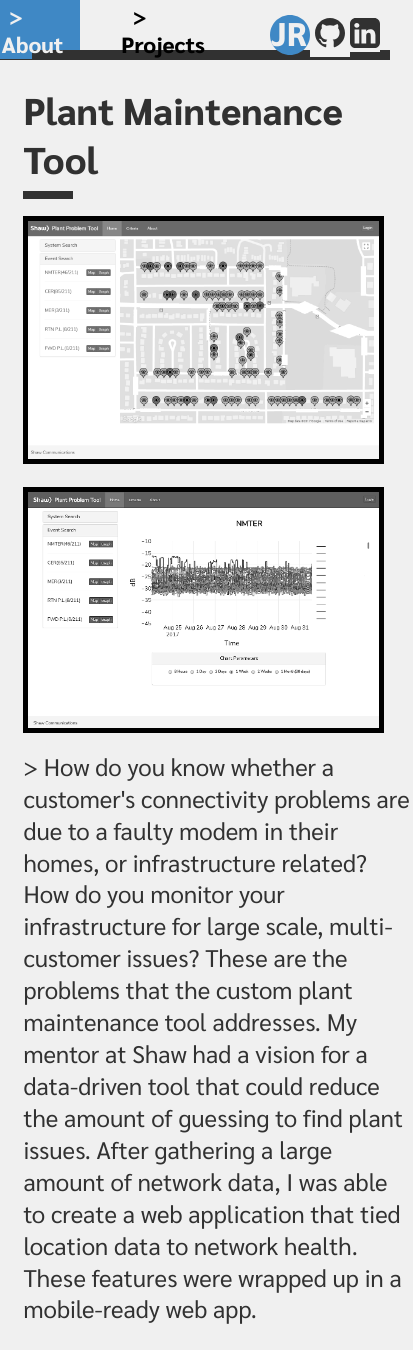
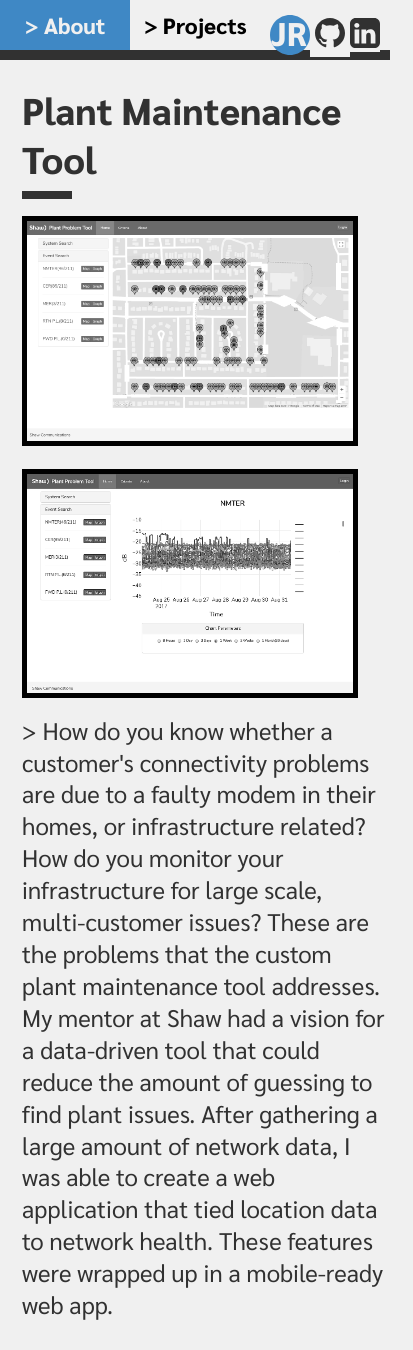
Before and after one commit to jrmrsr/Portfolio, a React (Create React App) app: page /PPT in a window 390 px wide. Shown: the whole page, 413 px wide, since content can reach past the window. Built offline with nearby package versions, Linux system fonts and the light colour scheme.

Commit message:
Routing styling fixes.

```diff
--- a/src/App.css
+++ b/src/App.css
@@ -28,13 +28,15 @@ p {
 }
 a {
   text-decoration: none;
+  color: #313131;
+}
+.link {
   color: #3f88c5;
   transition:all 0.25s ease;
-
 }
-a:hover {
+.link:hover {
   background-color: #3f88c5;
-  color: #f0f0f0
+  color: #f0f0f0;
 }
 .container {
   margin: 5%;
@@ -223,6 +225,14 @@ a:hover {
   z-index: 2;
   border-bottom: 10px solid #313131
 }
+.link-button {
+  height: 100%;
+  width: 100%;
+}
+.link-button button {
+  height: 100%;
+  width: 100%;
+}
 .project-button {
   margin-left: 5%;
   margin-top: 0;
@@ -284,6 +294,10 @@ a:hover {
 .project-title {
   font-size: 2.9em;
 }
+.main-text {
+  padding-bottom: 5%;
+}
+
 @media screen and (min-width: 1300px) {
   hr {
     height: 10px;
@@ -358,7 +372,7 @@ a:hover {
     margin-left: 1%;
     margin-top: 85px;
     margin-right: 1%;
-    max-width: 100%;
+    max-width: 93%;
   }
   .sidebar-button:hover {
     background-color: #3f88c5;
--- a/src/App.js
+++ b/src/App.js
@@ -42,13 +42,13 @@ class App extends Component {
               {!this.state.hideNav && <span className="logo-container"><Icons name="logo" width={`100%`} height={`150px`} className="logo"/></span>}
             </div>
             {!this.state.hideNav && <hr/>}
-            <Link to="/"><button className="sidebar-button"
+              <Link to="/" className={this.state.hideNav ? "link-button" : ""}><button className="sidebar-button"
                 autoFocus
                 // Using ID to get over mobile browser limitations with autofocus,
                 // such that I can apply the right bgColor on page load
                 id={this.state.aboutHeader ? "on" : ""}
                 ><h2>> About</h2></button></Link>
-            <Link to="/Projects"><button className="sidebar-button"><h2>> Projects</h2></button></Link>
+              <Link to="/Projects" className={this.state.hideNav ? "link-button" : ""}><button className="sidebar-button"><h2>> Projects</h2></button></Link>
               <span className="icons">
                 {this.state.hideNav && <Icons name="logo" width={`40px`} height={`40px`} className="logo" viewBox="0 0 150 150"/>}
                 <a href="https://github.com/jrmrsr" target="_blank" rel="noopener noreferrer"><Icons name="github" width={`40px`} className="sidebar-link"/></a>
--- a/src/components/About.js
+++ b/src/components/About.js
@@ -1,5 +1,5 @@
 import React, { Component } from 'react';
-import { Route, Link } from 'react-router-dom';
+import { Link } from 'react-router-dom';
 import '../App.css';
 
 export default class About extends Component {
--- a/src/components/Projects.js
+++ b/src/components/Projects.js
@@ -7,8 +7,6 @@ import '../App.css';
 export default class Projects extends Component {
   render() {
     let buttonMain = <button className="main-button bounce"><span className="arrow right" /></button>
-
-    let buttonReturn = <button className="main-button bottom"><h2>> Return</h2></button>
 
     return (
       <div className="container animated fadeInUpBig">
--- a/src/components/projects/EWB.js
+++ b/src/components/projects/EWB.js
@@ -6,14 +6,13 @@ export default class EWB extends Component {
     return (
       <div className="animated fadeInUpBig">
         <span><h2 className="project-title">Engineers Without Borders</h2><hr /></span>
-        <p>> Engineers Without Borders is an organization that aims to fight systemic change and use
+        <p className="main-text">> Engineers Without Borders is an organization that aims to fight systemic change and use
             design thinking to create solutions for problems like poverty, education, and sustainability.
             The focus of the chapter during my term as part of the executive team was aboriginal issues,
             as well as engineering advocacy. I helped start a podcast that interviewed students about campus
             issues, their experiences in engineering, as well as an open forum for the issues that EWB tackled.
             I also helped run outreach events at elementary schools and worked on getting the university Fair
             Trade certified.</p>
-        <span className="project-button">{this.props.button}</span>
       </div>
     );
   }
--- a/src/components/projects/PlantProblem.js
+++ b/src/components/projects/PlantProblem.js
@@ -10,14 +10,13 @@ export default class PlantProblemTool extends Component {
                 <span><h2 className="project-title">Plant Maintenance Tool</h2><hr /></span>
                 <span className="img-container"><img src={EventSearch} alt="Events Search"/></span>
                 <span className="img-container"><img src={NMTER} alt="NMTER Graph"/></span>
-                <p> > How do you know whether a customer's connectivity problems are due to a faulty
+                <p className="main-text"> > How do you know whether a customer's connectivity problems are due to a faulty
                     modem in their homes, or infrastructure related? How do you monitor your infrastructure
                     for large scale, multi-customer issues? These are the problems that the custom plant
                     maintenance tool addresses. My mentor at Shaw had a vision for a data-driven tool that
                     could reduce the amount of guessing to find plant issues. After gathering a large amount
                     of network data, I was able to create a web application that tied location data to network
                     health. These features were wrapped up in a mobile-ready web app.</p>
-                <span className="project-button">{this.props.button}</span>
             </div>
         );
     }
--- a/src/components/projects/SolarCar.js
+++ b/src/components/projects/SolarCar.js
@@ -8,13 +8,12 @@ export default class SolarCar extends Component {
       <div className="animated fadeInUpBig">
         <span><h2 className="project-title">Midnight Sun Solar Car</h2><hr /></span>
         <span className="img-container"><img src={solarCarPic} alt="Solar Car in Action"/></span>
-        <p>> High performance vehicles were my introduction into engineering and my motivation in
+        <p className="main-text">> High performance vehicles were my introduction into engineering and my motivation in
           joining a vehicle design team. I joined Midnight Sun last summer and spent a lot of that
           time helping build last year’s solar car and learning what it takes to build an efficient car.
           This year, I am focusing on the structural composites that will make the chassis lighter and
           stiffer, as well as vehicle dynamics. The aim is to create a competitive car that is improved from last year, and have a
-          fair bit of fun along the way. <em>*The picture shows the car in action and was taken from the <a href="https://www.facebook.com/uwmidsun/" target="_blank" rel="noopener noreferrer">Midnight Sun Facebook Page</a>.</em></p>
-        <span className="project-button">{this.props.button}</span>
+          fair bit of fun along the way. <em>*The picture shows the car in action and was taken from the <a className="link" href="https://www.facebook.com/uwmidsun/" target="_blank" rel="noopener noreferrer">Midnight Sun Facebook Page</a>.</em></p>
       </div>
     );
   }
--- a/src/components/projects/URA.js
+++ b/src/components/projects/URA.js
@@ -6,13 +6,12 @@ export default class URA extends Component {
     return (
       <div className="animated fadeInUpBig">
         <span><h2 className="project-title">Undergrad Research Assistant</h2><hr /></span>
-        <p>> By a combination of being in the right place at the right time, I was given the opportunity to work
+        <p className="main-text">> By a combination of being in the right place at the right time, I was given the opportunity to work
         under a PhD student at the crash testing lab on campus. The focus of my team’s research was high strength
         alloys, with an emphasis on weight savings. These metals would be used in various impact zones on the car,
         and they had to fail predictably. I was helping gather data on the material properties of these high
         strength alloys for use in FEA simulations. It was my introduction into Digital Image Correlation(DIC)
         for incredibly accurate strain measurements.</p>
-        <span className="project-button">{this.props.button}</span>
       </div>
     );
   }
--- a/src/components/projects/WarriorHome.js
+++ b/src/components/projects/WarriorHome.js
@@ -6,14 +6,13 @@ export default class WarriorHome extends Component {
     return (
       <div className="animated fadeInUpBig">
         <span><h2 className="project-title">Warrior Home</h2><hr /></span>
-        <p>> As part of the Race to Zero Competition, The Warrior Home Design Team aimed to design a net-zero
+        <p className="main-text">> As part of the Race to Zero Competition, The Warrior Home Design Team aimed to design a net-zero
             energy home that could be built by Habitat for Humanity. The challenge was to use building technology
             and materials that could meet the ambitious sustainability goal while also creating a home that a
             low-income community could afford. My focus was on the architectural design of the home, working
             with a team to create a space that perpetuates our vision of an inviting community space. Using
             design and architecture principles, the team succeeded in its design, winning first place in its
             category of the competition.</p>
-        <span className="project-button">{this.props.button}</span>
       </div>
     );
   }
```
Also changed, not shown: src/components/projects/AboutMe.js (+6 -6 lines), src/components/projects/Abstract.js (+4 -4 lines), src/components/projects/EverydayCal.js (+3 -4 lines). Lines whose indentation alone changed are shown as unchanged.
